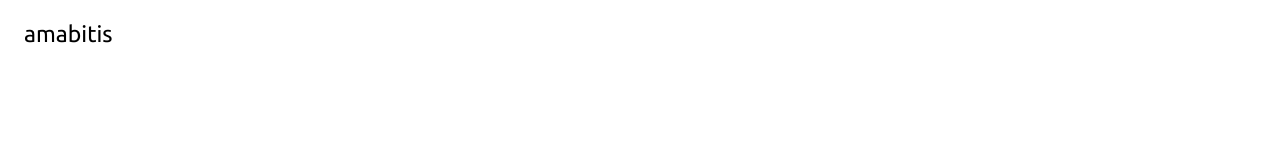
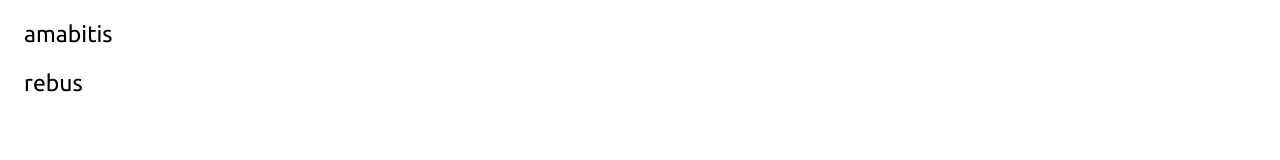
Before and after one commit to VulcanWM/discipulis, a Next.js app: page / in a window 1280 px wide. Shown: the part 377-537 px from the top of the page. Built offline with nearby package versions, Linux system fonts and the light colour scheme.

Commit message:
Created the noun_english_to_latin() function

```diff
--- /dev/null
+++ b/grammar/nouns.js
@@ -0,0 +1,138 @@
+import {nouns, numbers, cases} from '../grammar/vocab'
+
+const first_declension = ["a", "a", "am", "ae", "ae", "a", "ae", "ae", "as", "arum", "is", "is"]
+const second_declension_masc = ['us', 'e', 'um', 'i', 'o', 'o', 'i', 'i', 'os', 'orum', 'is', 'is']
+const second_declension_masc_er = ['', '', 'um', 'i', 'o', 'o', 'i', 'i', 'os', 'orum', 'is', 'is']
+const second_declension_neut = ['um', 'um', 'um', 'i', 'o', 'o', 'a', 'a', 'a', 'orum', 'is', 'is']
+const second_declension_irregular =
+  {
+    'filius': ['filius', 'fili', 'filium', 'fili', 'filio/filii', 'filio', 'filio',
+              'filii', 'filii', 'filios', 'filiorum', 'filiis', 'filiis'],
+   'deus': ['deus', 'deus', 'deum', 'dei', 'deo', 'deo',
+            'di/dei', 'di/dei', 'deos', 'deorum/deum', 'dis/deis', 'dis/deis'],
+   'vir': ['vir', 'vir', 'virum', 'viri', 'viro', 'viro',
+           'viri', 'viri', 'viros', 'virorum/virum', 'viris', 'viris']
+    }
+const fourth_declension_masc = ['us', 'us', 'um', 'us', 'ui', 'u', 'us', 'us', 'us', 'uum', 'ibus', 'ibus']
+const fourth_declension_neut = ['u', 'u', 'u', 'us', 'u', 'u', 'ua', 'ua', 'ua', 'uum', 'ibus', 'ibus']
+const fourth_declension_irregular =
+  {
+    "domus": ['domus', 'domus', 'domum', 'domus', 'domui/domo', 'domo', "domus", "domus", "domos/domus", "domuum/domorum", "domibus", "domibus"]
+  }
+const non_increasing_third_declension = ['civis', 'cubile']
+const third_declension_normal = ['', '', 'em', 'is', 'i', 'e', 'es', 'es', 'es', 'um', 'ibus', 'ibus']
+const third_declension_neut = ['', '', '', 'is', 'i', 'e', 'a', 'a', 'a', 'um', 'ibus', 'ibus']
+const third_declension_non_normal = ['', '', 'em', 'is', 'i', 'e', 'es', 'es', 'es', 'ium', 'ibus', 'ibus']
+const third_declension_non_neut = ['', '', '', 'is', 'i', 'i', 'ia', 'ia', 'ia', 'ium', 'ibus', 'ibus']
+const fifth_declension = ['es', 'es', 'em', 'ei', 'ei', 'e', 'es', 'es', 'es', 'erum', 'ebus', 'ebus']
+
+
+export function noun_english_to_latin(word, the_case, number){
+  if (cases.includes(the_case) == false){
+    return {latin_word: "This is not a case", nominative: false}
+  }
+  if (numbers.includes(number) == false){
+    return {latin_word: "A number has to be singular or plural", nominative: false}
+  }
+  var index = cases.indexOf(the_case)
+  if (number == "plural"){
+    index += 6
+  }
+  if (Object.keys(nouns).includes(word + "-1")){
+    var latin_form = nouns[word + "-1"]
+  } else if (Object.keys(nouns).includes(word)) {
+    var latin_form = nouns[word]
+  } else {
+    return {latin_word: (word + " is not in the word list"), nominative: false}
+  }
+  let nominative = latin_form.split(", ")[0]
+  let genitive = latin_form.split(", ")[1]
+  let gender = latin_form.split(", ")[2]
+  let declension = latin_form.split(", ")[3]
+  var latin_word;
+  if (declension == "1st"){
+    // 1st declension
+    latin_word = nominative.slice(0,-1) + first_declension[index]
+  }
+  if (declension == "2nd"){
+    // 2nd declension
+    if (Object.keys(second_declension_irregular).includes(nominative)){
+      // 2nd declension irregular
+      latin_word = second_declension_irregular[nominative][index]
+    } else {
+      // not irregular
+      if (nominative.endsWith("us")){
+        // 2nd declension masculine normal
+        latin_word = nominative.slice(0,-2) + second_declension_masc[index]
+      }
+      if (nominative.endsWith("um")){
+        // 2nd declension neuter
+        latin_word = nominative.slice(0,-2) + second_declension_neut[index]
+      }
+      if (nominative.endsWith("er")){
+        // 2nd declension masculine other
+        latin_word = nominative + second_declension_masc_er[index]
+      }
+    }
+  }
+  if (declension == "3rd"){
+    // 3rd declension noun
+    if (non_increasing_third_declension.includes(nominative)){
+      // Non-increasing 3rd declension
+      if (gender == "n."){
+        // Neuter non-increasing 3rd declension
+        if ([0, 1, 2].includes(index)){
+          latin_word = nominative
+        } else {
+          latin_word = genitive.slice(0,-2) + third_declension_non_neut[index]
+        }
+      } else {
+        // Masc/Fem non-increasing 3rd declension
+        if ([0, 1].includes(index)) {
+          latin_word = nominative
+        } else {
+            latin_word = genitive.slice(0,-2) + third_declension_non_normal[index]
+        }
+      }
+    } else {
+      // Increasing 3rd declension
+      if (gender == "n."){
+        // Neuter increasing 3rd declension
+        if ([0, 1, 2].includes(index)){
+          latin_word = nominative
+        } else {
+          latin_word = genitive.slice(0,-2) + third_declension_neut[index]
+        }
+      } else {
+        // Masc/Fem increasing 3rd declension
+        if ([0, 1].includes(index)){
+          latin_word = nominative
+        } else {
+          latin_word = genitive.slice(0,-2) + third_declension_normal[index]
+        }
+      }
+    }
+  }
+  if (declension == "4th"){
+    // 4th declension
+    if (Object.keys(fourth_declension_irregular).includes(nominative)){
+      // 4th declension irregular
+      latin_word = fourth_declension_irregular[nominative][index]
+    } else {
+      // not irregular
+      if (nominative.endsWith("us")){
+        // 2nd declension masculine
+        latin_word = nominative.slice(0,-2) + fourth_declension_masc[index]
+      }
+      if (nominative.endsWith("u")){
+        // 2nd declension neuter
+        latin_word = nominative.slice(0,-1) + fourth_declension_neut[index]
+      }
+    }
+  }
+  if (declension == "5th"){
+    // 5th declension
+    latin_word = genitive.slice(0,-2) + fifth_declension[index]
+  }
+  return {latin_word: latin_word, nominative: nominative}
+}
--- a/grammar/verbs.js
+++ b/grammar/verbs.js
@@ -37,16 +37,16 @@ const fourth_conjugation = {
 
 export function verb_english_to_latin(word, person, number, tense){
   if (tenses.includes(tense) == false){
-    return "This is not a case", false
+    return {latin_word: "This is not a case", nominative: false}
   }
   if (numbers.includes(number) == false){
-    return "A number has to be singular or plural", false
+    return {latin_word: "A number has to be singular or plural", nominative: false}
   }
   if (Object.keys(verbs).includes(word) == false){
-    return (word + " is not in the word list"), false
+    return {latin_word: (word + " is not in the word list"), nominative: false}
   }
   if (persons.includes(person) == false){
-    return "The person has to be 1st, 2nd or 3rd", false
+    return {latin_word: "The person has to be 1st, 2nd or 3rd", nominative: false}
   }
   let latin_form = verbs[word]
   let nominative = latin_form.split(", ")[0]
--- a/pages/index.jsx
+++ b/pages/index.jsx
@@ -1,8 +1,9 @@
 import Layout from '../components/layout'
 import {verb_english_to_latin, get_verb_table} from '../grammar/verbs'
+import {noun_english_to_latin} from '../grammar/nouns'
 
 export default function HomePage() {
-  console.log(get_verb_table("amo"))
+  // console.log(get_verb_table("amo"))
   return (
     <Layout pageTitle="Home">
       <h1>Discipulis</h1>
@@ -14,6 +15,7 @@ export default function HomePage() {
       <a href="/convert_verb">Convert verb from english to latin</a><br/>
       <a href="/convert_noun">Convert noun from english to latin</a><br/>
       <p>{verb_english_to_latin("love", "2nd", "plural", "future").latin_word}</p>
+      <p>{noun_english_to_latin("thing", "dative", "plural").latin_word}</p>
     </Layout>
   );
 }
```
